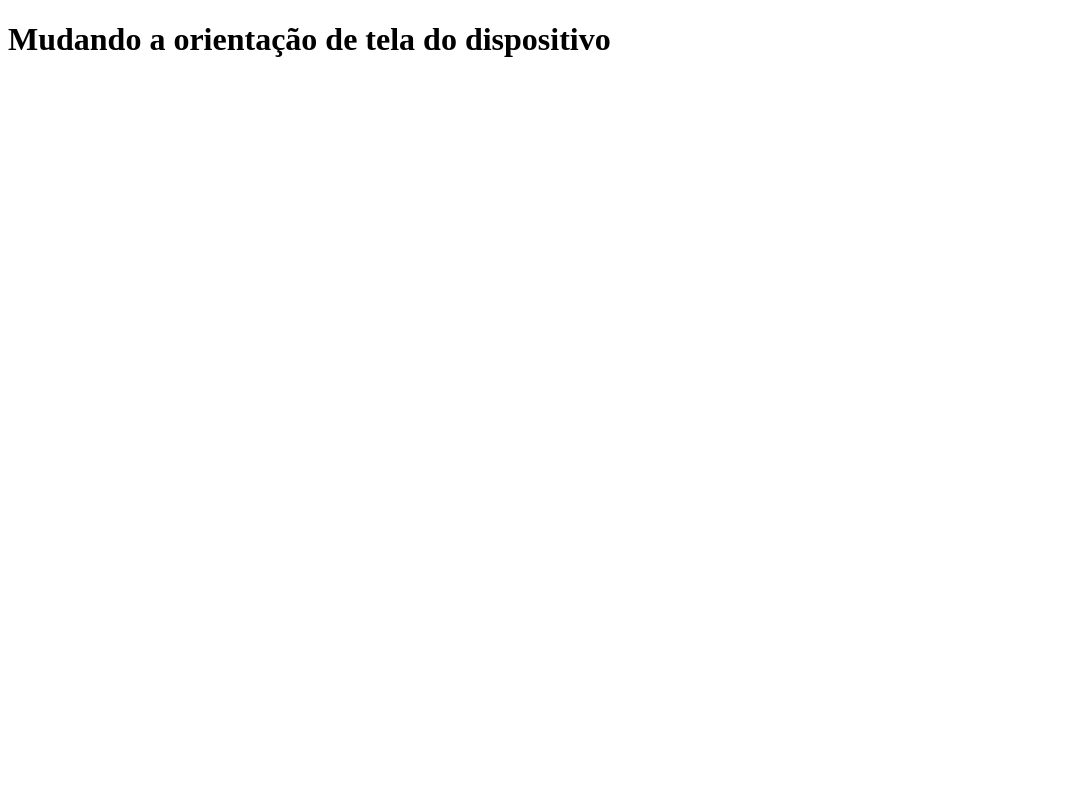
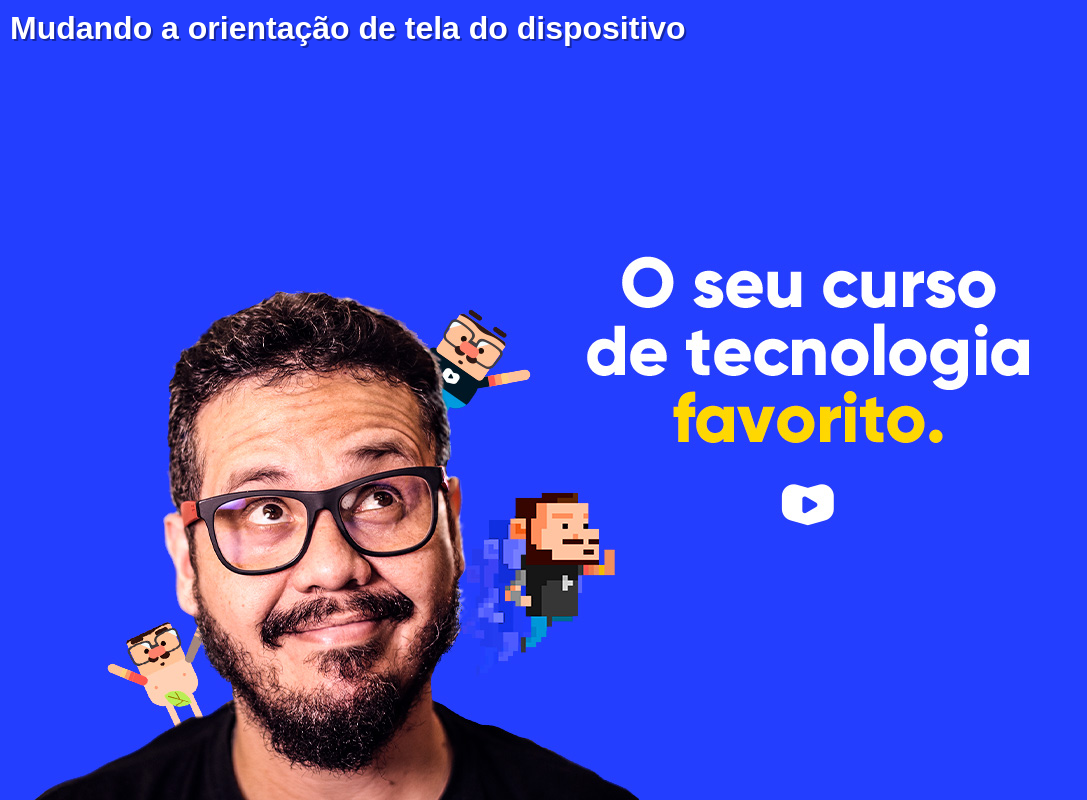
Before and after one commit to NeitanFranco/formulario, a plain HTML site: page mq002/index.html in a window 1280 px wide. Shown: the whole page, without its empty margins (0-1087 px from the left). Drawn offline with Linux system fonts and the light colour scheme.

Commit message:
terminado o exercicio de orientação mq002

```diff
--- a/mq002/Estilos/paisagem.css
+++ b/mq002/Estilos/paisagem.css
@@ -1 +1,5 @@
-@charset "UTF-8"
+@charset "UTF-8";
+body {
+    background-image: url(../imagens/cev-landscape.jpg);
+    background-position: left bottom;
+}
--- a/mq002/Estilos/retrato.css
+++ b/mq002/Estilos/retrato.css
@@ -1 +1,5 @@
-@charset "UTF-8"
+@charset "UTF-8";
+body {
+    background-image: url(../imagens/cev-portrait.jpg);
+    background-position: center bottom  ;
+}
--- a/mq002/Estilos/style.css
+++ b/mq002/Estilos/style.css
@@ -1 +1,20 @@
-@charset "UTF-8"
+@charset "UTF-8";
+/*configurações gerais*/
+*{
+    margin: 0px;
+    padding: 0px;
+    font-family: Arial, Helvetica, sans-serif;
+
+}
+html, body{
+    width: 100vw;
+    height: 100vh;
+    background-color:#233eff ;
+    background-size: contain;
+    background-repeat: no-repeat;
+}
+h1{
+   color: white;
+   text-shadow: 2px 2px 0px #1526a7;
+   padding: 10px;
+}
--- a/mq002/index.html
+++ b/mq002/index.html
@@ -5,7 +5,7 @@
     <meta name="viewport" content="width=device-width, initial-scale=1.0">
     <title>orientação de tela</title>
     <link rel="stylesheet" href="Estilos/style.css" media="all">
-    <link rel="stylesheet" href="Estilos/retrato.css" media="screen and and (orientation: portrait)">
+    <link rel="stylesheet" href="Estilos/retrato.css" media="screen and (orientation: portrait)">
 <link rel="stylesheet" href="Estilos/paisagem.css" media="screen and (orientation: landscape)">
 </head>
 <body>
```
Also changed, not shown: mq002/imagens/back-pc.jpg (added), mq002/imagens/back-phone.jpg (added), mq002/imagens/back-print.jpg (added), mq002/imagens/back-tablet.jpg (added), mq002/imagens/back-tv.jpg (added), mq002/imagens/cev-landscape.jpg (added), mq002/imagens/cev-portrait.jpg (added), mq002/imagens/icon-pc.png (added), mq002/imagens/icon-phone.png (added), mq002/imagens/icon-print.png (added), mq002/imagens/icon-tablet.png (added), mq002/imagens/icon-tv.png (added).
